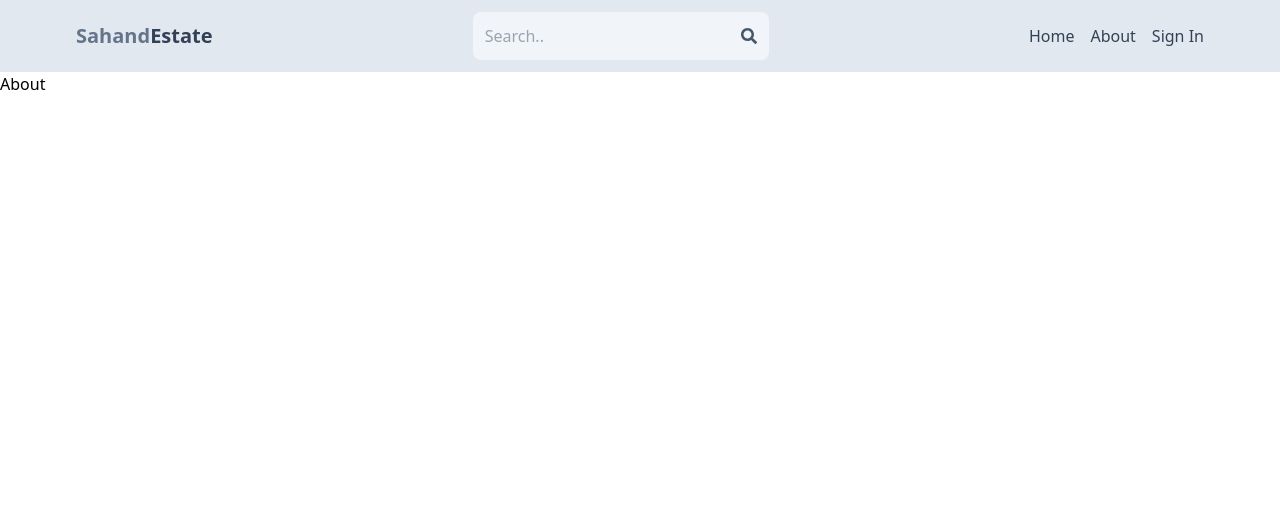
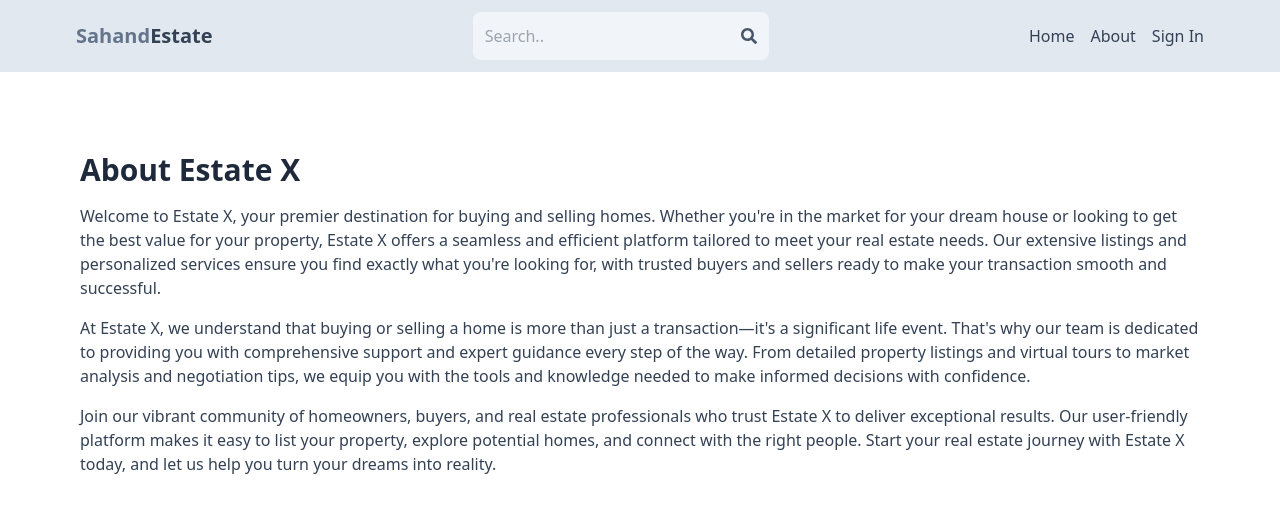
Before and after one commit to stevethomas13/estate-x, a React (Vite) app in the folder client/: page /about in a window 1280 px wide. Shown: the top 512 px of the page. Built offline with nearby package versions, Linux system fonts and the light colour scheme; no server answers.

Commit message:
created about page

```diff
--- a/client/src/pages/About.jsx
+++ b/client/src/pages/About.jsx
@@ -2,7 +2,18 @@ import React from 'react'
 
 const About = () => {
   return (
-    <div>About</div>
+    <div className='py-20 px-4 max-w-6xl mx-auto'>
+      <h1 className='text-3xl font-bold mb-4 text-slate-800'>About Estate X</h1>
+      <p className='mb-4 text-slate-700'>
+      Welcome to Estate X, your premier destination for buying and selling homes. Whether you're in the market for your dream house or looking to get the best value for your property, Estate X offers a seamless and efficient platform tailored to meet your real estate needs. Our extensive listings and personalized services ensure you find exactly what you're looking for, with trusted buyers and sellers ready to make your transaction smooth and successful.
+      </p>
+      <p className='mb-4 text-slate-700'>
+      At Estate X, we understand that buying or selling a home is more than just a transaction—it's a significant life event. That's why our team is dedicated to providing you with comprehensive support and expert guidance every step of the way. From detailed property listings and virtual tours to market analysis and negotiation tips, we equip you with the tools and knowledge needed to make informed decisions with confidence.
+      </p>
+      <p className='mb-4 text-slate-700'>
+      Join our vibrant community of homeowners, buyers, and real estate professionals who trust Estate X to deliver exceptional results. Our user-friendly platform makes it easy to list your property, explore potential homes, and connect with the right people. Start your real estate journey with Estate X today, and let us help you turn your dreams into reality.
+      </p>
+    </div>
   )
 }
 
```
